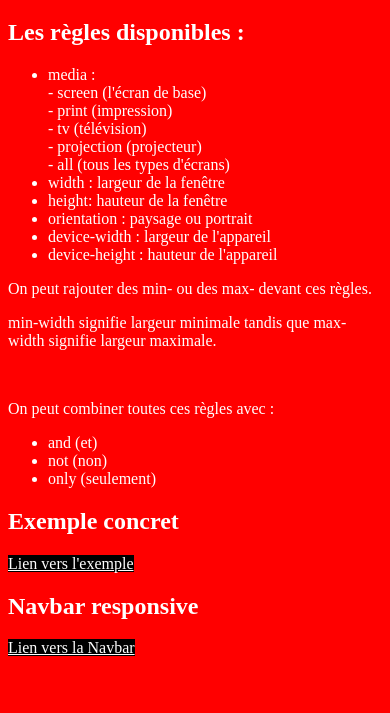
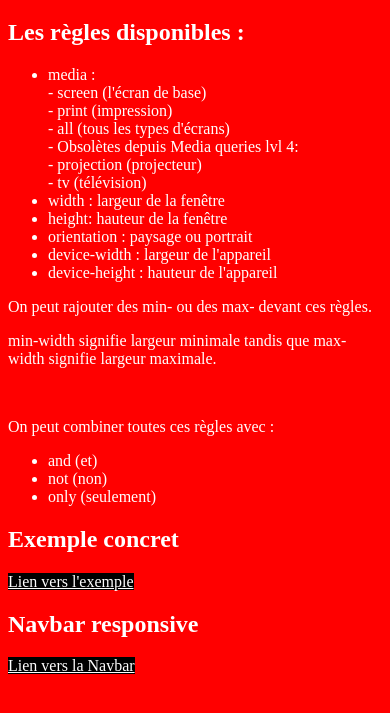
Before and after one commit to JustinRvt/WF3-2020, a plain HTML site: page HTML-CSS/Responsive Design/index.html in a window 390 px wide. Shown: the part 61-774 px from the top of the page. Drawn offline with Linux system fonts and the light colour scheme.

Commit message:
fix obsolescence media queries lvl 4

```diff
--- a/HTML-CSS/Responsive Design/index.html
+++ b/HTML-CSS/Responsive Design/index.html
@@ -19,9 +19,11 @@
             media :<br>
                 - screen (l'écran de base)<br>
                 - print (impression)<br>
-                - tv (télévision)<br>
-                - projection (projecteur)<br>
-                - all (tous les types d'écrans)
+                - all (tous les types d'écrans)<br>
+                <!-- Media queries level 3 -->
+                - Obsolètes depuis Media queries lvl 4:<br>
+                    - projection (projecteur)<br>
+                    - tv (télévision)<br>
         </li>
         <li>
             width : largeur de la fenêtre
```
